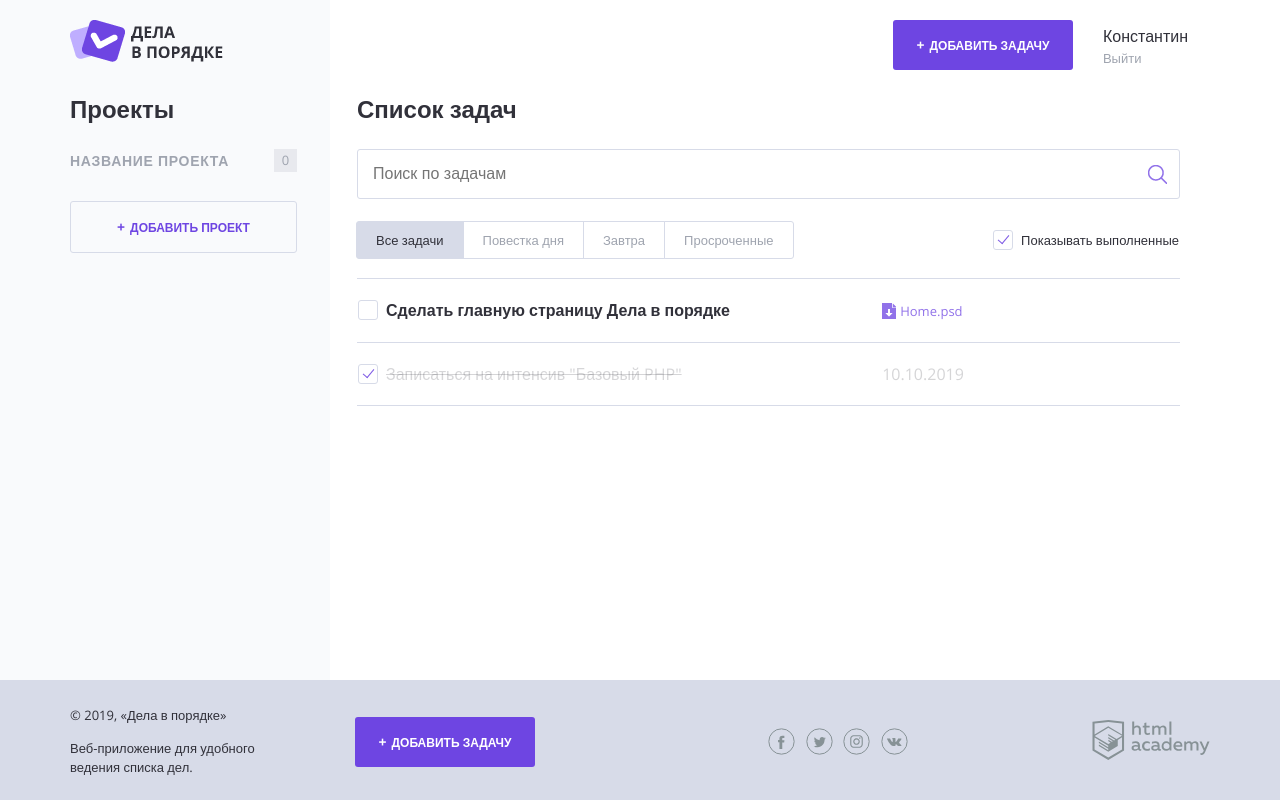
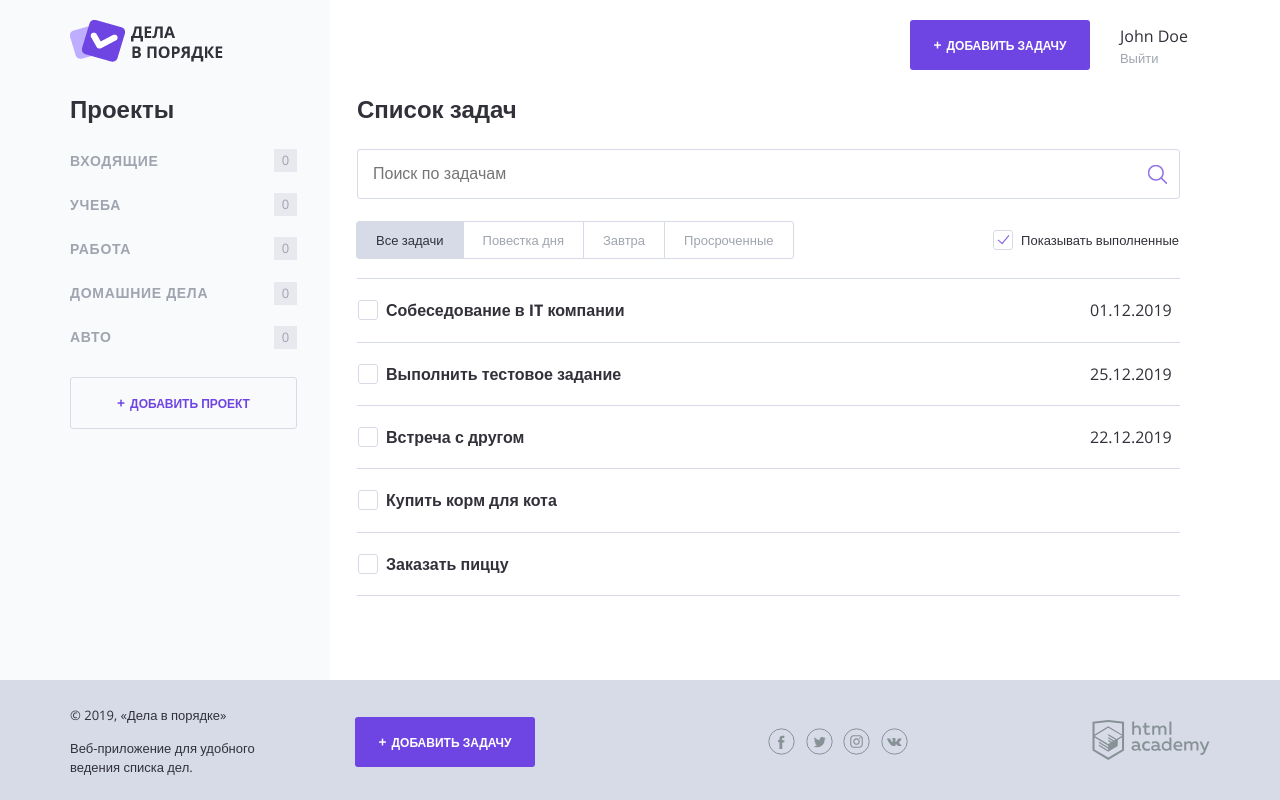
Before and after one commit to kubik1986/909803-doingsdone-11, a PHP site: page / in a window 1280 px wide. Run offline with PHP 8.4, Linux system fonts and the light colour scheme.

Commit message:
Добавляет загрузку проектов и задач из массивов

```diff
--- a/index.php
+++ b/index.php
@@ -1,7 +1,78 @@
 <?php
 // показывать или нет выполненные задачи
 $show_complete_tasks = rand(0, 1);
+
+// id текущего проекта
+$current_project_id = null;
+
+$projects = [
+    [
+        'id' => 1,
+        'title' => 'Входящие',
+    ],
+    [
+        'id' => 2,
+        'title' => 'Учеба',
+    ],
+    [
+        'id' => 3,
+        'title' => 'Работа',
+    ],
+    [
+        'id' => 4,
+        'title' => 'Домашние дела',
+    ],
+    [
+        'id' => 5,
+        'title' => 'Авто',
+    ],
+];
+$tasks = [
+    [
+        'id' => 1,
+        'title' => 'Собеседование в IT компании',
+        'deadline' => '01.12.2019',
+        'project' => 'Работа',
+        'is_completed' => false,
+    ],
+    [
+        'id' => 2,
+        'title' => 'Выполнить тестовое задание',
+        'deadline' => '25.12.2019',
+        'project' => 'Работа',
+        'is_completed' => false,
+    ],
+    [
+        'id' => 3,
+        'title' => 'Сделать задание первого раздела',
+        'deadline' => '21.12.2019',
+        'project' => 'Учеба',
+        'is_completed' => true,
+    ],
+    [
+        'id' => 4,
+        'title' => 'Встреча с другом',
+        'deadline' => '22.12.2019',
+        'project' => 'Входящие',
+        'is_completed' => false,
+    ],
+    [
+        'id' => 5,
+        'title' => 'Купить корм для кота',
+        'deadline' => null,
+        'project' => 'Домашние дела',
+        'is_completed' => false,
+    ],
+    [
+        'id' => 6,
+        'title' => 'Заказать пиццу',
+        'deadline' => null,
+        'project' => 'Домашние дела',
+        'is_completed' => false,
+    ],
+];
 ?>
+
 <!DOCTYPE html>
 <html lang="ru">
 
@@ -28,8 +99,7 @@ $show_complete_tasks = rand(0, 1);
 
                 <div class="main-header__side-item user-menu">
                     <div class="user-menu__data">
-                        <p>Константин</p>
-
+                        <p>John Doe</p>
                         <a href="#">Выйти</a>
                     </div>
                 </div>
@@ -42,10 +112,14 @@ $show_complete_tasks = rand(0, 1);
 
                 <nav class="main-navigation">
                     <ul class="main-navigation__list">
-                        <li class="main-navigation__list-item">
-                            <a class="main-navigation__list-item-link" href="#">Название проекта</a>
+                        <?php foreach ($projects as $project): ?>
+                        <li class="main-navigation__list-item<?=($project['id'] === $current_project_id) ? ' main-navigation__list-item--active' : ''; ?>">
+                            <a class="main-navigation__list-item-link"
+                            <?=($project['id'] === $current_project_id) ? '' : " href=\"/?project_id={$project['id']}\""; ?>
+                            ><?=$project['title']; ?></a>
                             <span class="main-navigation__list-item-count">0</span>
                         </li>
+                        <?php endforeach; ?>
                     </ul>
                 </nav>
 
@@ -77,32 +151,28 @@ $show_complete_tasks = rand(0, 1);
                 </div>
 
                 <table class="tasks">
-                    <tr class="tasks__item task">
+                    <?php foreach ($tasks as $task): ?>
+                        <?php
+                        if ($show_complete_tasks && $task['is_completed']) {
+                            continue;
+                        }
+                        ?>
+                        <tr class="tasks__item task<?=$task['is_completed'] ? ' task--completed' : ''; ?>">
                             <td class="task__select">
                                 <label class="checkbox task__checkbox">
-                                <input class="checkbox__input visually-hidden task__checkbox" type="checkbox" value="1">
-                                <span class="checkbox__text">Сделать главную страницу Дела в порядке</span>
+                                    <input class="checkbox__input visually-hidden task__checkbox" type="checkbox" value="<?=$task['id']; ?>"
+                                    <?=$task['is_completed'] ? ' checked' : ''; ?>>
+                                    <span class="checkbox__text"><?=$task['title']; ?></span>
                                 </label>
                             </td>
-
                             <td class="task__file">
-                            <a class="download-link" href="#">Home.psd</a>
+                                <!-- <a class="download-link" href="#">Home.psd</a> -->
                             </td>
-
-                        <td class="task__date"></td>
+                            <td class="task__date">
+                                <?=empty($task['deadline']) ? '' : $task['deadline']; ?>
+                            </td>
                         </tr>
-                    <?php if ($show_complete_tasks): ?>
-                    <tr class="tasks__item task task--completed">
-                        <td class="task__select">
-                            <label class="checkbox task__checkbox">
-                                <input class="checkbox__input visually-hidden" type="checkbox" checked>
-                                <span class="checkbox__text">Записаться на интенсив "Базовый PHP"</span>
-                            </label>
-                        </td>
-                        <td class="task__date">10.10.2019</td>
-                        <td class="task__controls"></td>
-                    </tr>
-                    <?php endif; ?>
+                    <?php endforeach; ?>
                 </table>
             </main>
         </div>
```
Lines whose indentation alone changed are shown as unchanged.
